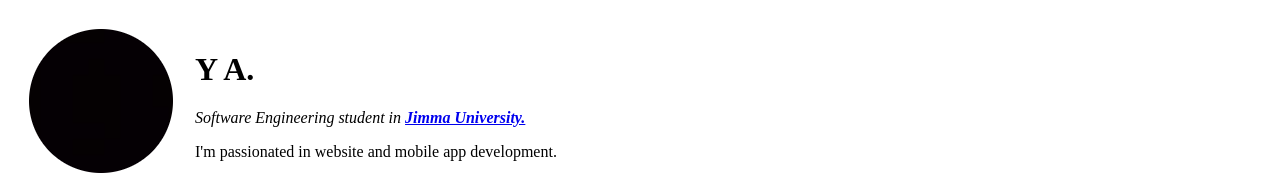
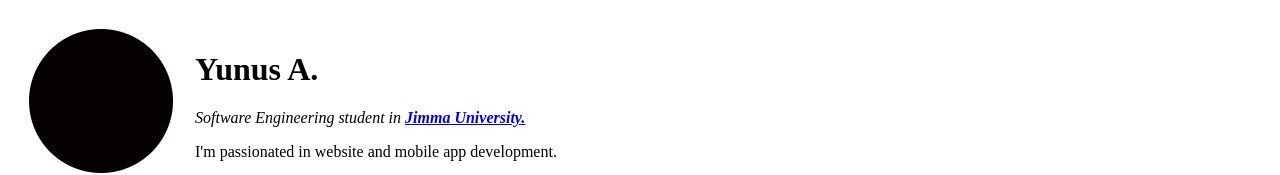
Before and after one commit to unus-ahmed/cv, a plain HTML site: page index.html in a window 1280 px wide. Shown: the top 175 px of the page. Drawn offline with Linux system fonts and the light colour scheme.

Commit message:
Update index.html

```diff
--- a/index.html
+++ b/index.html
@@ -11,7 +11,7 @@
         <tr>
             <td><img download src="image/black.png" alt="Black Photo"></td>
             <td>
-                <h1>Y A.</h1>
+                <h1>Yunus A.</h1>
                 <p><em>Software Engineering student in <strong> <a
                                 href="https://www.bing.com/ck/a?!&&p=27584c698e2db3baJmltdHM9MTcyMTk1MjAwMCZpZ3VpZD0xYjZkODc1MC1lNmFkLTZkZTMtMTU1MS05NTA4ZTcwMzZjNDUmaW5zaWQ9NTE5NA&ptn=3&ver=2&hsh=3&fclid=1b6d8750-e6ad-6de3-1551-9508e7036c45&psq=jimma+university+website+home+page&u=a1aHR0cHM6Ly9qdS5lZHUuZXQv&ntb=1"
                                 target="_blank">Jimma University.</a></strong> </em></p>
```
